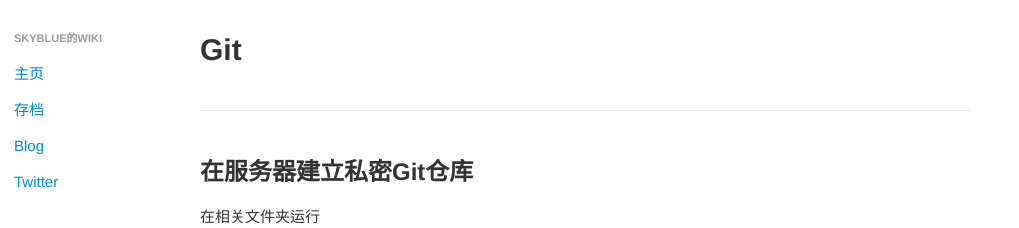
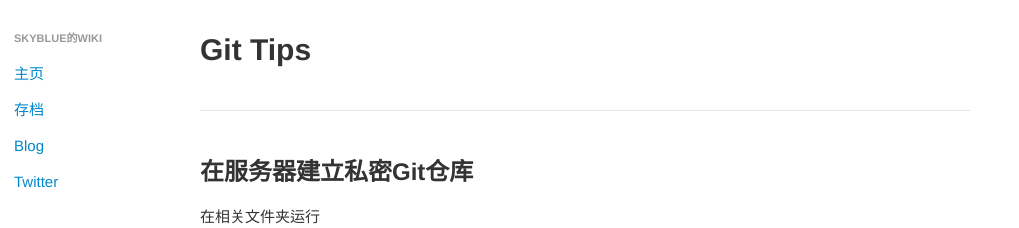
Before and after one commit to skyblue/wiki, a Jekyll site: the page built from _posts/2012-02-03-git.markdown, in a window 1280 px wide. Shown: the top 228 px of the page, without its empty margins (0-1019 px from the left). Built offline with Jekyll 4.4.1, drawn with Linux system fonts in a browser that asks for light colours; Markdown is read by kramdown in place of the engine named in the settings.

Commit message:
changed some post

```diff
--- a/_posts/2012-02-03-git.markdown
+++ b/_posts/2012-02-03-git.markdown
@@ -1,9 +1,9 @@
 ---
 layout: post
-title: Git
+title: Git Tips
 date: 2012-02-03 16:44:30
 categories:
-    - System
+    - Git
 ---
 ##在服务器建立私密Git仓库
 在相关文件夹运行
--- a/_posts/2012-04-17-how-to-write-git-commit.markdown
+++ b/_posts/2012-04-17-how-to-write-git-commit.markdown
@@ -3,7 +3,7 @@
 title: 如何写GIT的提交注释
 date: 2012-04-17 14:28:39
 categories:
-    - Development
+    - Git
 ---
 
 一般情况下，提交 GIT 时的注释可以分成几类，可以用几个动词开始：
```
